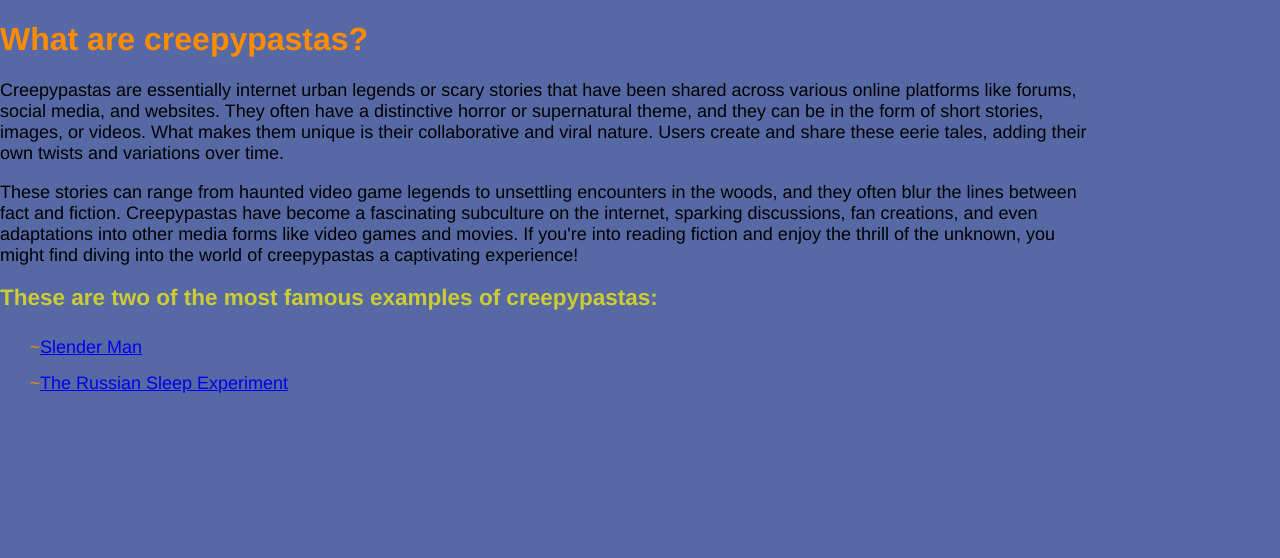
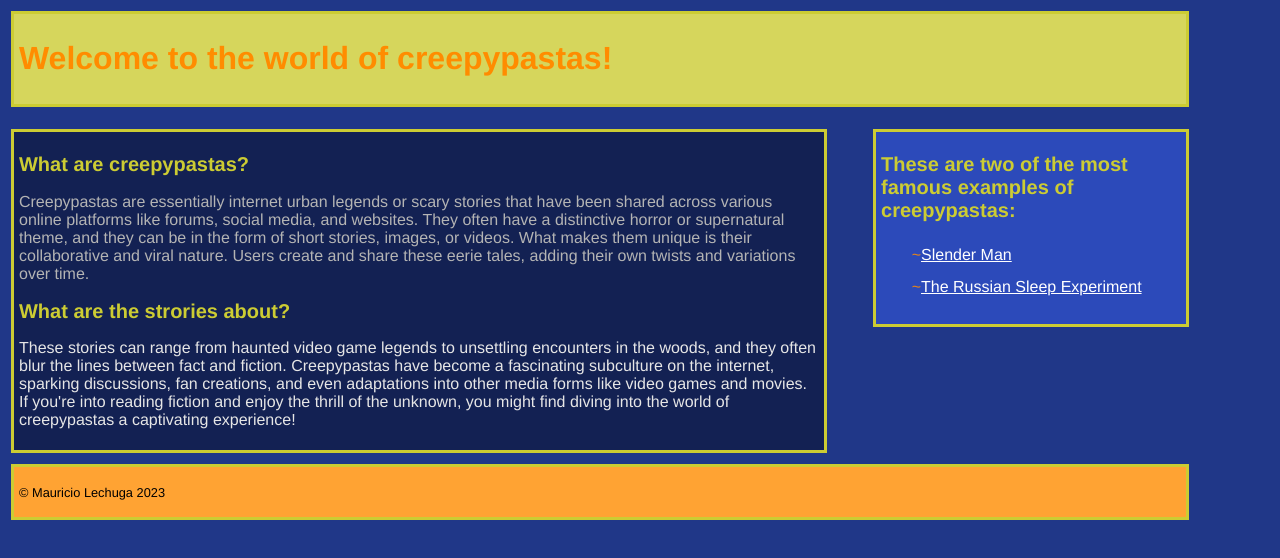
Before and after one commit to mauriciolechugaCA/InClassTasks, a plain HTML site: page index.html in a window 1280 px wide. Drawn offline with Linux system fonts and the light colour scheme.

Commit message:
InClass Task 3 update

```diff
--- a/css/styles.css
+++ b/css/styles.css
@@ -4,13 +4,69 @@
 */
 
 body {
-    font: 18px "Helvetica", sans-serif;
-    background-color: hsla(227, 62%, 33%, 0.75);
-    height: 75vh;
-    width: 85vw;
+    max-width: 1200px;
+    font: 16px "Helvetica", sans-serif;
+    background-color: hsla(227, 62%, 33%, 1);
+    height: 100%;
+    width: 100%;
+}
+
+main {
+    float: left;
+    width: 800px;
+}
+
+aside {
+    float: right;
+    max-width: 300px;
+}
+
+footer {
+    clear: both;
+}
+
+.structural {
+    padding: 0.3rem;
+    border: 3px solid #cc3;
+    margin: 0.7rem;
+}
+
+.structural main {
+    background-color: black;
+}
+
+header {
+    background-color: hsl(60, 60%, 60%);
+}
+
+main {
+    background-color: hsl(227, 62%, 20%);
+}
+aside {
+    background-color: hsl(227, 62%, 45%);
+}
+
+footer {
+    background-color: hsl(33, 100%, 60%);
+}
+
+footer p {
+    font-size: 0.8rem;
 }
 
 h2 {
     color: #cc3;
     font-size: 1.25em;
 }
+
+#firstParagraph {
+    color: rgb(180, 180, 180);
+}
+
+#secondParagraph {
+    color: rgb(230, 230 , 230);
+}
+
+a:hover {
+    color: #cc3;
+}
--- a/index.html
+++ b/index.html
@@ -9,7 +9,7 @@
     <link rel="stylesheet" type="text/css" href="css/normalize.css">
     <link rel="stylesheet" type="text/css" href="css/styles.css">
 
-    <!--This is the header-->
+    <!--This is the header. Does not show to the user-->
     <head>
         <title>Post Mortem - A podcast about creepypastas</title>
     </head>
@@ -24,33 +24,47 @@
             line-height: 2em;
             color: rgba(255, 140, 0, .9);
         }
+        a {
+            color: rgb(255, 255, 255);
+        }
     </style>
 
     <!--Here's where the website starts to show-->
     <body>
-        <main>
-            <h1 style="font-size: 32px; color: darkorange;">What are creepypastas?</h1>
+        <header class="structural">
 
-            <p>Creepypastas are essentially internet urban legends or scary stories that have been shared across various online platforms like forums, social media, and websites.
+            <h1 style="font-size: 32px; color: darkorange;">Welcome to the world of creepypastas!</h1>
+
+        </header>
+
+        <main class="structural">
+            <h2>What are creepypastas?</h2>
+
+            <p id="firstParagraph">Creepypastas are essentially internet urban legends or scary stories that have been shared across various online platforms like forums, social media, and websites.
                 They often have a distinctive horror or supernatural theme, and they can be in the form of short stories, images, or videos.
                 What makes them unique is their collaborative and viral nature. Users create and share these eerie tales, adding their own twists and variations over time.
             </p>
 
-            <p>These stories can range from haunted video game legends to unsettling encounters in the woods, and they often blur the lines between fact and fiction.
+            <h2>What are the strories about?</h2>
+
+            <p id="secondParagraph">These stories can range from haunted video game legends to unsettling encounters in the woods, and they often blur the lines between fact and fiction.
                 Creepypastas have become a fascinating subculture on the internet, sparking discussions, fan creations, and even adaptations into other media forms like video games and movies.
                 If you're into reading fiction and enjoy the thrill of the unknown, you might find diving into the world of creepypastas a captivating experience!
             </p>
 
-            <p><h2>These are two of the most famous examples of creepypastas:</h2>
+        </main>
+
+        <aside class="structural">
+
+            <h2>These are two of the most famous examples of creepypastas:</h2>
                 <ul>
                     <li><a href="https://en.wikipedia.org/wiki/Slender_Man" target="_blank">Slender Man</a></li>
                     <li><a href="https://en.wikipedia.org/wiki/Russian_Sleep_Experiment" target="_blank">The Russian Sleep Experiment</a></li>                </ul>
-            </p>
 
-        </main>
+        </aside>
 
-        <footer>
-
+        <footer class="structural">
+            <p>&copy; Mauricio Lechuga 2023</p>
         </footer>
     </body>
 </html>
```
